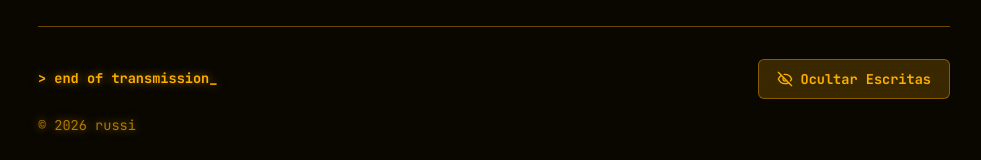
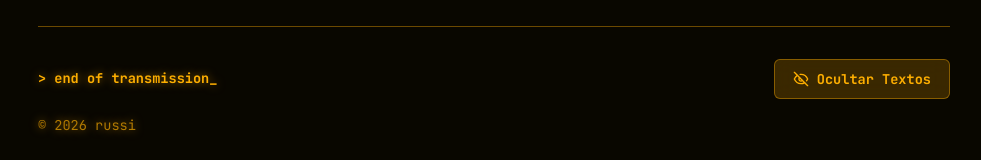
Before and after one commit to russiHT/perfil, a React (Vite) app: page / in a window 1280 px wide. Shown: the part 3503-3663 px from the top of the page, without its empty margins (146-1127 px from the left). Built offline with nearby package versions, Linux system fonts and the light colour scheme; no server answers; the HTML template or start-up script is replaced by a standard one.

Commit message:
Atualiza o botao do modo Zen para Mostrar Textos e Ocultar Textos

```diff
--- a/src/App.jsx
+++ b/src/App.jsx
@@ -125,7 +125,7 @@ export default function App() {
             }}
           >
             <Eye size={16} />
-            <span>Mostrar Escritas</span>
+            <span>Mostrar Textos</span>
           </button>
         </div>
       )}
--- a/src/components/TerminalFooter.jsx
+++ b/src/components/TerminalFooter.jsx
@@ -28,10 +28,10 @@ export default function TerminalFooter({ onToggleHideText }) {
             fontSize: '0.85rem',
             cursor: 'pointer'
           }}
-          title="Modo Zen: Ocultar todas as escritas"
+          title="Ocultar texto em tela"
         >
           <EyeOff size={16} />
-          <span>Ocultar Escritas</span>
+          <span>Ocultar Textos</span>
         </button>
       </div>
 
```
